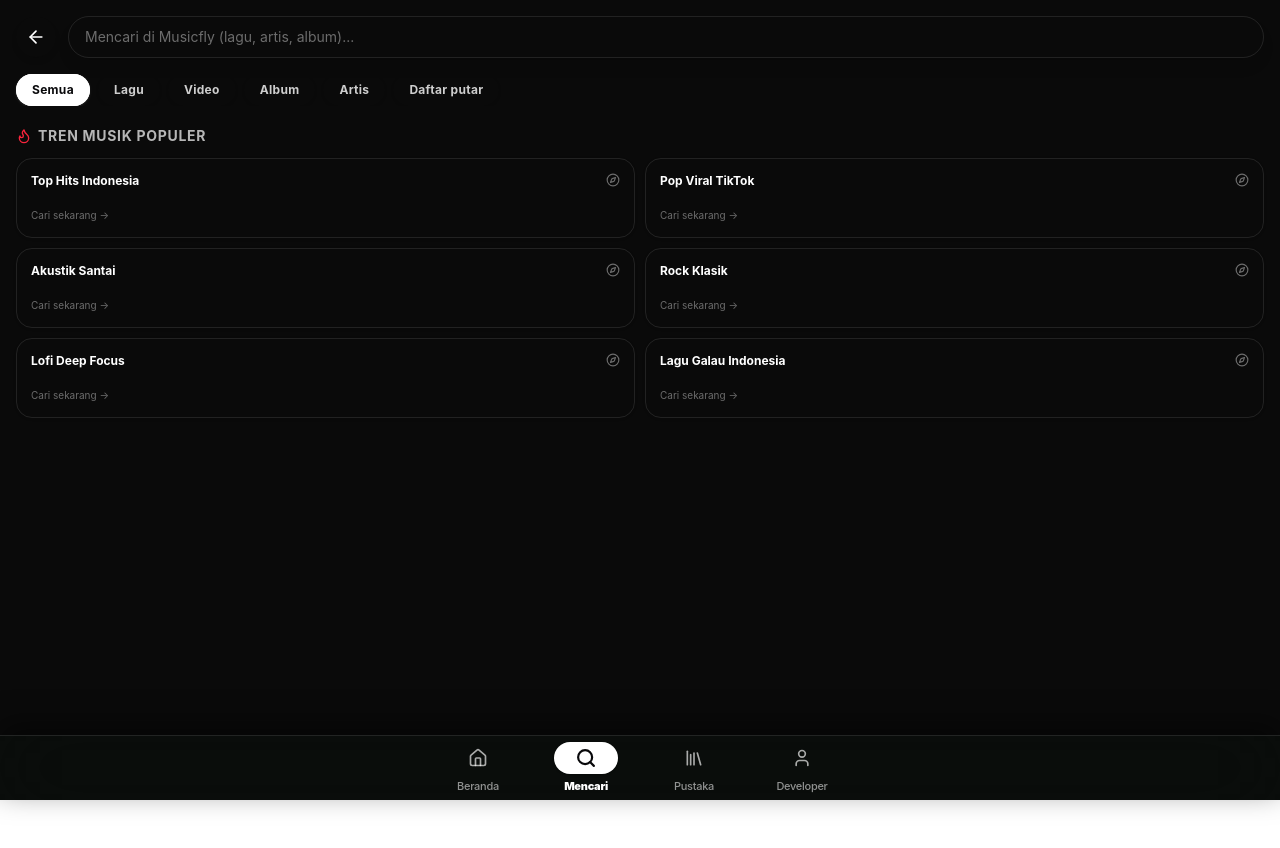
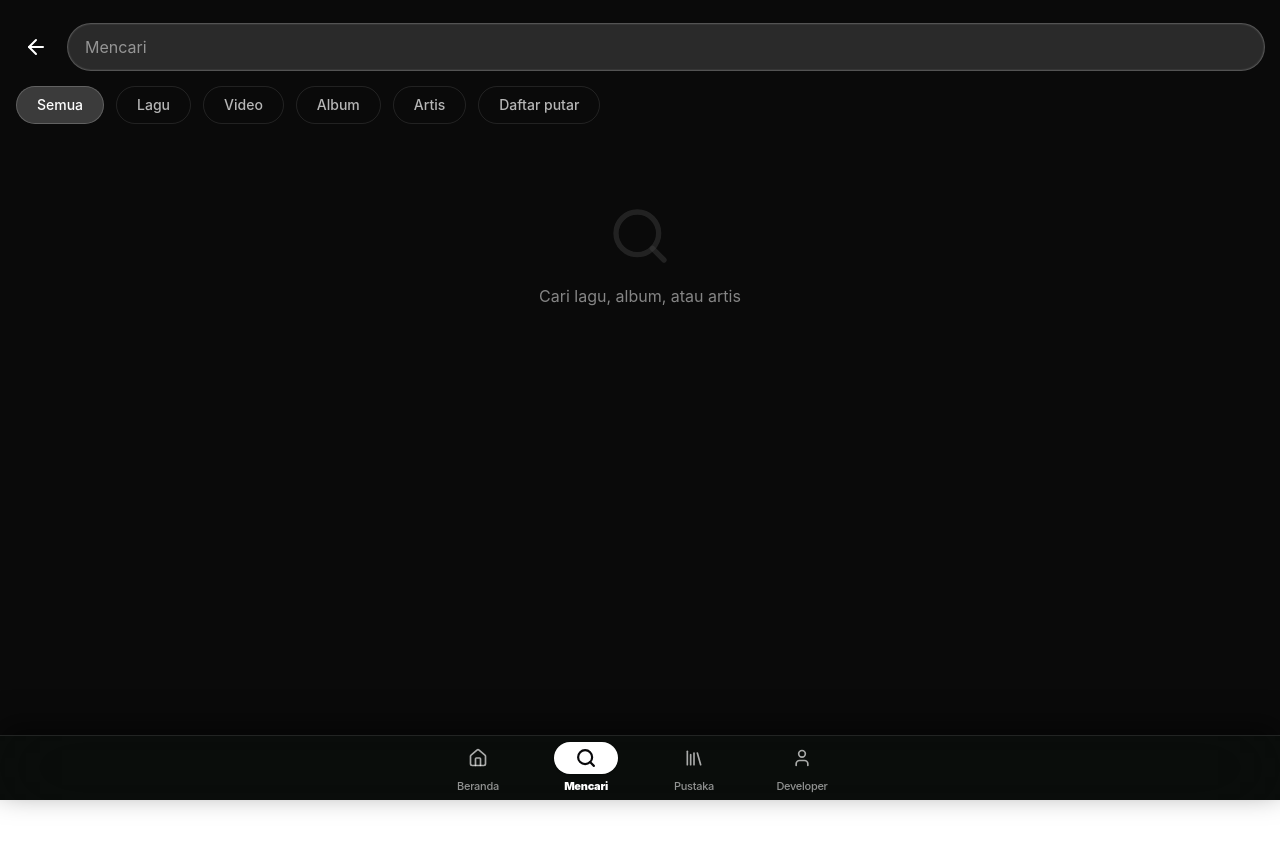
Before and after one commit to faizaladla09-tech/Pale-pale, a Next.js app: page /search in a window 1280 px wide. Shown: the top 848 px of the page. Built offline with nearby package versions, Linux system fonts and the light colour scheme.

Commit message:
Upload app/search/page.tsx

```diff
--- a/app/search/page.tsx
+++ b/app/search/page.tsx
@@ -1,44 +1,15 @@
 'use client';
 
-import { useState, useEffect, useMemo, useRef, useCallback } from 'react';
+import { useState, useEffect } from 'react';
+import { Track } from '@/lib/store';
 import { db, RecentSearch } from '@/lib/db';
 import { TrackItem } from '@/components/TrackItem';
 import { ArtistItem } from '@/components/ArtistItem';
-import { Search as SearchIcon, ArrowLeft, X, ArrowUpLeft, History, Flame, Compass } from 'lucide-react';
-import { motion, Variants } from 'motion/react';
+import { Search as SearchIcon, Loader2, ArrowLeft, X, ArrowUpLeft, History } from 'lucide-react';
+import { motion } from 'motion/react';
 import { useRouter } from 'next/navigation';
+
 import { SearchSkeleton } from '@/components/SearchSkeleton';
-
-const containerVariants: Variants = {
-  hidden: { opacity: 0 },
-  show: {
-    opacity: 1,
-    transition: {
-      staggerChildren: 0.04,
-      delayChildren: 0.02,
-    },
-  },
-};
-
-const itemVariants: Variants = {
-  hidden: { opacity: 0, y: 12 },
-  show: {
-    opacity: 1,
-    y: 0,
-    transition: { type: 'spring', damping: 24, stiffness: 280 },
-  },
-};
-
-const POPULAR_SEARCH_TOPICS = [
-  { name: 'Top Hits Indonesia', q: 'top hits indonesia 2024' },
-  { name: 'Pop Viral TikTok', q: 'lagu fyp tiktok viral' },
-  { name: 'Akustik Santai', q: 'lagu akustik santai cafe' },
-  { name: 'Rock Klasik', q: 'lagu rock indonesia legendaris' },
-  { name: 'Lofi Deep Focus', q: 'lofi hip hop beats study focus' },
-  { name: 'Lagu Galau Indonesia', q: 'lagu galau sedih indonesia' },
-];
-
-const SEARCH_TABS = ['Semua', 'Lagu', 'Video', 'Album', 'Artis', 'Daftar putar'] as const;
 
 export default function Search() {
   const [query, setQuery] = useState('');
@@ -46,155 +17,78 @@ export default function Search() {
   const [suggestions, setSuggestions] = useState<string[]>([]);
   const [recentSearches, setRecentSearches] = useState<RecentSearch[]>([]);
   const [loading, setLoading] = useState(false);
-  const [activeTab, setActiveTab] = useState<typeof SEARCH_TABS[number]>('Semua');
+  const [activeTab, setActiveTab] = useState('Semua');
   const [isFocused, setIsFocused] = useState(false);
   const router = useRouter();
 
-  // Abort controllers to prevent race conditions and memory leaks
-  const searchAbortRef = useRef<AbortController | null>(null);
-  const suggestAbortRef = useRef<AbortController | null>(null);
+  const tabs = ['Semua', 'Lagu', 'Video', 'Album', 'Artis', 'Daftar putar'];
 
   useEffect(() => {
-    let isMounted = true;
     const loadRecentSearches = async () => {
-      try {
       const searches = await db.getRecentSearches();
-        if (isMounted) {
       setRecentSearches(searches);
-        }
-      } catch (err) {
-        console.warn('Failed to load recent searches:', err);
-      }
     };
     loadRecentSearches();
-    return () => {
-      isMounted = false;
-    };
   }, []);
 
-  // Fetch Suggestions with debounce and abort controller
   useEffect(() => {
-    if (!query.trim()) {
+    const fetchSuggestions = async () => {
+      if (query.trim()) {
+        try {
+          const res = await fetch(`/api/suggest?q=${encodeURIComponent(query)}`);
+          const data = await res.json();
+          setSuggestions(data);
+        } catch (error) {
+          console.error('Error fetching suggestions:', error);
           setSuggestions([]);
-      return;
         }
-
-    if (suggestAbortRef.current) {
-      suggestAbortRef.current.abort();
-    }
-    const controller = new AbortController();
-    suggestAbortRef.current = controller;
-
-    const debounceTimer = setTimeout(async () => {
-      try {
-        const res = await fetch(`/api/suggest?q=${encodeURIComponent(query)}`, {
-          signal: controller.signal,
-        });
-        if (res.ok) {
-          const data = await res.json();
-          setSuggestions(Array.isArray(data) ? data : []);
       } else {
         setSuggestions([]);
       }
-      } catch (error: any) {
-        if (error.name !== 'AbortError') {
-          console.warn('Error fetching suggestions:', error?.message || error);
-          setSuggestions([]);
-        }
-      }
-    }, 250);
+    };
 
-    return () => {
-      clearTimeout(debounceTimer);
-      controller.abort();
-    };
+    const debounceTimer = setTimeout(fetchSuggestions, 300);
+    return () => clearTimeout(debounceTimer);
   }, [query]);
 
-  // Clean up all abort controllers on unmount
-  useEffect(() => {
-    return () => {
-      if (searchAbortRef.current) searchAbortRef.current.abort();
-      if (suggestAbortRef.current) suggestAbortRef.current.abort();
-    };
-  }, []);
-
-  const handleSearch = useCallback(async (searchQuery: string) => {
-    const trimmed = searchQuery.trim();
-    if (!trimmed) return;
-
-    if (searchAbortRef.current) {
-      searchAbortRef.current.abort();
-    }
-    const controller = new AbortController();
-    searchAbortRef.current = controller;
-
+  const handleSearch = async (searchQuery: string) => {
+    if (!searchQuery.trim()) return;
     setLoading(true);
     setIsFocused(false);
 
-    // Save to recent searches asynchronously
-    db.addRecentSearch(trimmed).then(() => {
-      db.getRecentSearches().then(setRecentSearches);
-    }).catch(() => {});
+    // Save to recent searches
+    await db.addRecentSearch(searchQuery);
+    const searches = await db.getRecentSearches();
+    setRecentSearches(searches);
 
     try {
-      const res = await fetch(`/api/search?q=${encodeURIComponent(trimmed)}`, {
-        signal: controller.signal,
-      });
-      if (res.ok) {
+      const res = await fetch(`/api/search?q=${encodeURIComponent(searchQuery)}`);
       const data = await res.json();
-        setResults(Array.isArray(data) ? data : []);
-      }
-    } catch (error: any) {
-      if (error.name !== 'AbortError') {
-        console.warn('Search query error:', error?.message || error);
-        setResults([]);
-      }
+      setResults(data);
+    } catch (error) {
+      console.error(error);
     } finally {
-      if (!controller.signal.aborted) {
       setLoading(false);
     }
-    }
-  }, []);
+  };
 
   const onSubmit = (e: React.FormEvent) => {
     e.preventDefault();
     handleSearch(query);
   };
 
-  const handleRemoveRecentSearch = useCallback(async (e: React.MouseEvent, queryToRemove: string) => {
+  const handleRemoveRecentSearch = async (e: React.MouseEvent, queryToRemove: string) => {
     e.stopPropagation();
     await db.removeRecentSearch(queryToRemove);
     const searches = await db.getRecentSearches();
     setRecentSearches(searches);
-  }, []);
-
-  // Filtered results memoization
-  const filteredResults = useMemo(() => {
-    if (!results || results.length === 0) return [];
-    return results.filter((item) => {
-      if (activeTab === 'Semua') return true;
-      if (activeTab === 'Lagu') return item.type === 'SONG';
-      if (activeTab === 'Video') return item.type === 'VIDEO';
-      if (activeTab === 'Artis') return item.type === 'ARTIST';
-      if (activeTab === 'Album') return item.type === 'ALBUM';
-      if (activeTab === 'Daftar putar') return item.type === 'PLAYLIST';
-      return false;
-    });
-  }, [results, activeTab]);
-
-  const playableQueue = useMemo(() => {
-    return filteredResults.filter((r) => r.type !== 'ARTIST' && r.type !== 'PLAYLIST' && r.type !== 'ALBUM');
-  }, [filteredResults]);
+  };
 
   return (
-    <main className="min-h-screen pt-4 pb-32 overflow-x-hidden">
-      {/* Search Header */}
+    <main className="min-h-screen pt-6 pb-24">
       <div className="px-4 mb-4 flex items-center gap-3">
-        <button
-          onClick={() => router.back()}
-          className="w-10 h-10 rounded-full liquid-glass-icon flex items-center justify-center text-white hover:scale-105 active:scale-95 transition-all shrink-0 shadow-md"
-        >
-          <ArrowLeft className="w-5 h-5" />
+        <button onClick={() => router.back()} className="text-white hover:bg-white/10 p-2 rounded-full transition-colors">
+          <ArrowLeft className="w-6 h-6" />
         </button>
         <form onSubmit={onSubmit} className="relative flex-1">
           <input
@@ -202,9 +96,10 @@ export default function Search() {
             value={query}
             onChange={(e) => setQuery(e.target.value)}
             onFocus={() => setIsFocused(true)}
-            onBlur={() => setTimeout(() => setIsFocused(false), 250)}
-            placeholder="Mencari di Musicfly (lagu, artis, album)..."
-            className="w-full liquid-glass text-white rounded-full py-2.5 pl-4 pr-10 focus:outline-none focus:ring-1 focus:ring-white/40 transition-all text-sm placeholder:text-white/40 border border-white/10 shadow-lg"
+            onBlur={() => setTimeout(() => setIsFocused(false), 200)}
+            placeholder="Mencari"
+            autoFocus
+            className="w-full bg-[#2A2A2A] text-white rounded-full py-2.5 px-4 focus:outline-none focus:ring-1 focus:ring-white/30 transition-all border border-white/5"
           />
           {query && (
             <button
@@ -213,101 +108,72 @@ export default function Search() {
                 setQuery('');
                 setResults([]);
               }}
-              className="absolute right-2 top-1/2 -translate-y-1/2 w-7 h-7 rounded-full liquid-glass-icon flex items-center justify-center text-white/70 hover:text-white transition-all"
+              className="absolute right-3 top-1/2 -translate-y-1/2 text-white/50 hover:text-white"
             >
-              <X className="w-4 h-4" />
+              <X className="w-5 h-5" />
             </button>
           )}
         </form>
       </div>
 
-      {/* Metrolist-style Category Tabs */}
-      <div className="flex overflow-x-auto no-scrollbar gap-2 px-4 pr-12 mb-5 snap-x snap-mandatory scroll-smooth w-full">
-        {SEARCH_TABS.map((tab) => {
-          const isActive = activeTab === tab;
-          return (
-            <motion.button
+      <div className="flex overflow-x-auto no-scrollbar gap-3 mb-6 px-4 snap-x snap-mandatory scroll-smooth">
+        {tabs.map((tab) => (
+          <button
             key={tab}
             onClick={() => setActiveTab(tab)}
-              whileTap={{ scale: 0.94 }}
-              className={`relative whitespace-nowrap px-4 py-2 rounded-full text-xs font-bold tracking-wide transition-all snap-center shadow-sm ${
-                isActive
-                  ? 'bg-white text-zinc-950 shadow-md shadow-white/10'
-                  : 'liquid-glass-pill text-white/80 hover:text-white hover:bg-white/10'
+            className={`whitespace-nowrap px-5 py-2 rounded-full text-sm font-medium transition-colors border snap-center ${
+              activeTab === tab
+                ? 'bg-white/20 text-white border-white/20'
+                : 'bg-transparent text-white/70 border-white/10 hover:bg-white/5'
             }`}
           >
-              {isActive && (
-                <motion.div
-                  layoutId="searchTabIndicator"
-                  className="absolute inset-0 bg-white rounded-full -z-10"
-                  transition={{ type: 'spring', damping: 25, stiffness: 350 }}
-                />
-              )}
-              <span className="relative z-10">{tab}</span>
-            </motion.button>
-          );
-        })}
+            {tab}
+          </button>
+        ))}
       </div>
 
-      {/* Auto Suggestions Dropdown */}
-      {query && isFocused && suggestions.length > 0 && (
-        <motion.div
-          initial={{ opacity: 0, y: -5 }}
-          animate={{ opacity: 1, y: 0 }}
-          className="mx-4 mb-6 rounded-2xl liquid-glass border border-white/10 overflow-hidden shadow-2xl divide-y divide-white/5"
-        >
+      {query && isFocused && (
+        <div className="mb-6">
           {suggestions.map((suggestion, index) => (
             <div
               key={index}
-              className="flex items-center justify-between px-4 py-3 hover:bg-white/10 cursor-pointer transition-colors"
-              onMouseDown={() => {
+              className="flex items-center justify-between px-4 py-3 hover:bg-white/5 cursor-pointer transition-colors"
+              onClick={() => {
                 setQuery(suggestion);
                 handleSearch(suggestion);
               }}
             >
-              <div className="flex items-center gap-3 min-w-0 flex-1 pr-2">
-                <div className="w-8 h-8 rounded-full liquid-glass-icon flex items-center justify-center text-white/60 shrink-0">
-                  <SearchIcon className="w-4 h-4" />
+              <div className="flex items-center gap-4">
+                <SearchIcon className="w-5 h-5 text-white/50" />
+                <span className="text-white text-base">{suggestion}</span>
               </div>
-                <span className="text-white text-sm font-medium truncate">{suggestion}</span>
-              </div>
-              <ArrowUpLeft className="w-4 h-4 text-white/50 shrink-0" />
+              <ArrowUpLeft className="w-5 h-5 text-white/50" />
             </div>
           ))}
-        </motion.div>
+        </div>
       )}
 
-      {/* Recent Searches */}
       {!query && !loading && results.length === 0 && recentSearches.length > 0 && (
-        <div className="px-4 mb-8">
-          <div className="flex items-center justify-between mb-3">
-            <h2 className="text-sm font-bold uppercase tracking-wider text-white/70 flex items-center gap-1.5">
-              <History className="w-4 h-4 text-[#81B29A]" /> Pencarian Terakhir
-            </h2>
-          </div>
-          <div className="space-y-1 rounded-2xl liquid-glass-subtle p-1 border border-white/5">
-            {recentSearches.slice(0, 8).map((search, index) => (
+        <div className="mb-6">
+          {recentSearches.map((search, index) => (
             <div
               key={`recent-${index}`}
-                className="flex items-center justify-between px-3 py-2.5 hover:bg-white/10 rounded-xl cursor-pointer transition-colors group"
+              className="flex items-center justify-between px-4 py-3 hover:bg-white/5 cursor-pointer transition-colors"
               onClick={() => {
                 setQuery(search.query);
                 handleSearch(search.query);
               }}
             >
-                <div className="flex items-center gap-3 min-w-0 flex-1 pr-2">
-                  <div className="w-8 h-8 rounded-full liquid-glass-icon flex items-center justify-center text-white/60 shrink-0">
-                    <History className="w-4 h-4" />
+              <div className="flex items-center gap-4">
+                <History className="w-6 h-6 text-white/50" />
+                <span className="text-white text-base">{search.query}</span>
               </div>
-                  <span className="text-white text-sm font-medium truncate">{search.query}</span>
-                </div>
-                <div className="flex items-center gap-1 shrink-0">
+              <div className="flex items-center gap-4">
                 <button
                   onClick={(e) => handleRemoveRecentSearch(e, search.query)}
-                    className="w-7 h-7 rounded-full liquid-glass-icon flex items-center justify-center text-white/50 hover:text-red-400 transition-all"
-                    title="Hapus riwayat"
+                  className="text-white/50 hover:text-white p-1"
                 >
-                    <X className="w-3.5 h-3.5" />
+                  <X className="w-5 h-5" />
                 </button>
                 <button
                   onClick={(e) => {
@@ -315,75 +181,42 @@ export default function Search() {
                     setQuery(search.query);
                     setIsFocused(true);
                   }}
-                    className="w-7 h-7 rounded-full liquid-glass-icon flex items-center justify-center text-white/50 hover:text-white transition-all"
-                    title="Gunakan kata kunci"
+                  className="text-white/50 hover:text-white p-1"
                 >
-                    <ArrowUpLeft className="w-3.5 h-3.5" />
+                  <ArrowUpLeft className="w-5 h-5" />
                 </button>
               </div>
             </div>
           ))}
         </div>
-        </div>
       )}
 
-      {/* Quick Explore Topics (Metrolist Style) */}
-      {!query && !loading && results.length === 0 && (
-        <div className="px-4 mb-8">
-          <h2 className="text-sm font-bold uppercase tracking-wider text-white/70 mb-3 flex items-center gap-1.5">
-            <Flame className="w-4 h-4 text-[#FA243C]" /> Tren Musik Populer
-          </h2>
-          <div className="grid grid-cols-2 gap-2.5">
-            {POPULAR_SEARCH_TOPICS.map((topic, i) => (
-              <motion.button
-                key={i}
-                whileHover={{ scale: 1.02 }}
-                whileTap={{ scale: 0.96 }}
-                onClick={() => {
-                  setQuery(topic.q);
-                  handleSearch(topic.q);
-                }}
-                className="p-3.5 rounded-2xl liquid-glass-subtle hover:bg-white/15 text-left transition-all border border-white/10 group flex flex-col justify-between h-20 shadow-sm"
-              >
-                <div className="flex justify-between items-start w-full">
-                  <span className="text-xs font-bold text-white group-hover:text-[#81B29A] transition-colors leading-tight">
-                    {topic.name}
-                  </span>
-                  <Compass className="w-3.5 h-3.5 text-white/40 group-hover:text-white transition-colors shrink-0 ml-1" />
-                </div>
-                <span className="text-[10px] text-white/40 truncate">Cari sekarang &rarr;</span>
-              </motion.button>
-            ))}
-          </div>
-        </div>
-      )}
-
-      {/* Results Section */}
       <div className="px-4">
         {loading ? (
           <SearchSkeleton />
-        ) : filteredResults.length > 0 ? (
-          <motion.div
-            variants={containerVariants}
-            initial="hidden"
-            animate="show"
-            className="space-y-1 border-t border-white/10 pt-4"
-          >
-            {filteredResults.map((item, index) => (
-              <motion.div key={`${item.type}-${item.videoId || item.artistId || item.playlistId || item.albumId}-${index}`} variants={itemVariants}>
-                {item.type === 'ARTIST' ? (
-                  <ArtistItem artist={item} />
-                ) : (
-                  <TrackItem track={item} queue={playableQueue} />
-                )}
-              </motion.div>
+        ) : results.length > 0 ? (
+          <div className="space-y-1 border-t border-white/10 pt-4">
+            {results.filter(item => {
+              if (activeTab === 'Semua') return true;
+              if (activeTab === 'Lagu') return item.type === 'SONG';
+              if (activeTab === 'Video') return item.type === 'VIDEO';
+              if (activeTab === 'Artis') return item.type === 'ARTIST';
+              return false;
+            }).map((item, index) => (
+              item.type === 'ARTIST'
+                ? <ArtistItem key={`artist-${item.artistId}-${index}`} artist={item} />
+                : <TrackItem key={`track-${item.videoId}-${index}`} track={item} queue={results.filter(r => r.type !== 'ARTIST')} />
             ))}
-          </motion.div>
+          </div>
         ) : query ? (
-          <div className="flex flex-col items-center justify-center mt-20 text-white/50 text-center px-4">
+          <div className="flex flex-col items-center justify-center mt-20 text-white/50">
             <SearchIcon className="w-16 h-16 mb-4 opacity-20" />
-            <p className="font-bold text-white text-base">Tidak ada hasil yang ditemukan</p>
-            <p className="text-xs text-white/50 mt-1">Coba kata kunci lain atau periksa ejaan judul lagu/artis.</p>
+            <p>Tidak ada hasil yang ditemukan</p>
+          </div>
+        ) : recentSearches.length === 0 ? (
+          <div className="flex flex-col items-center justify-center mt-20 text-white/50">
+            <SearchIcon className="w-16 h-16 mb-4 opacity-20" />
+            <p>Cari lagu, album, atau artis</p>
           </div>
         ) : null}
       </div>
```
Lines whose indentation alone changed are shown as unchanged.
